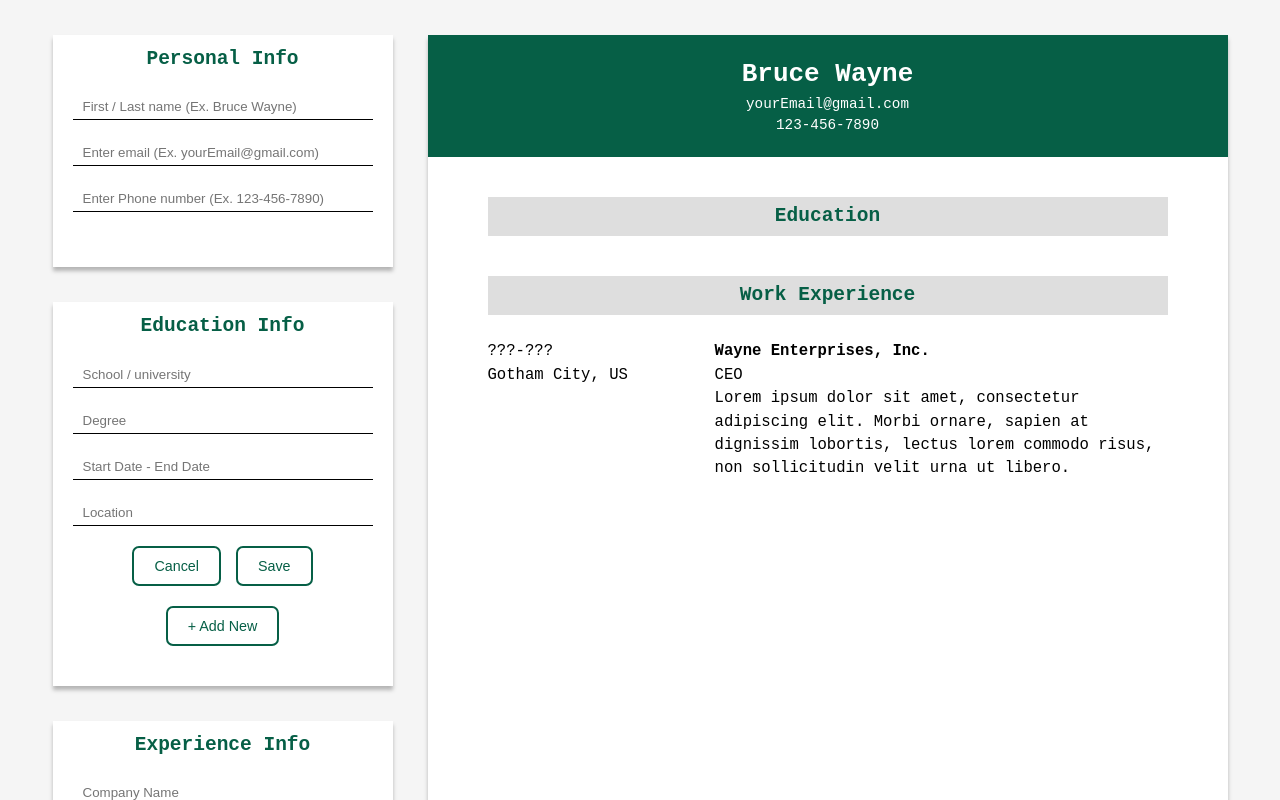
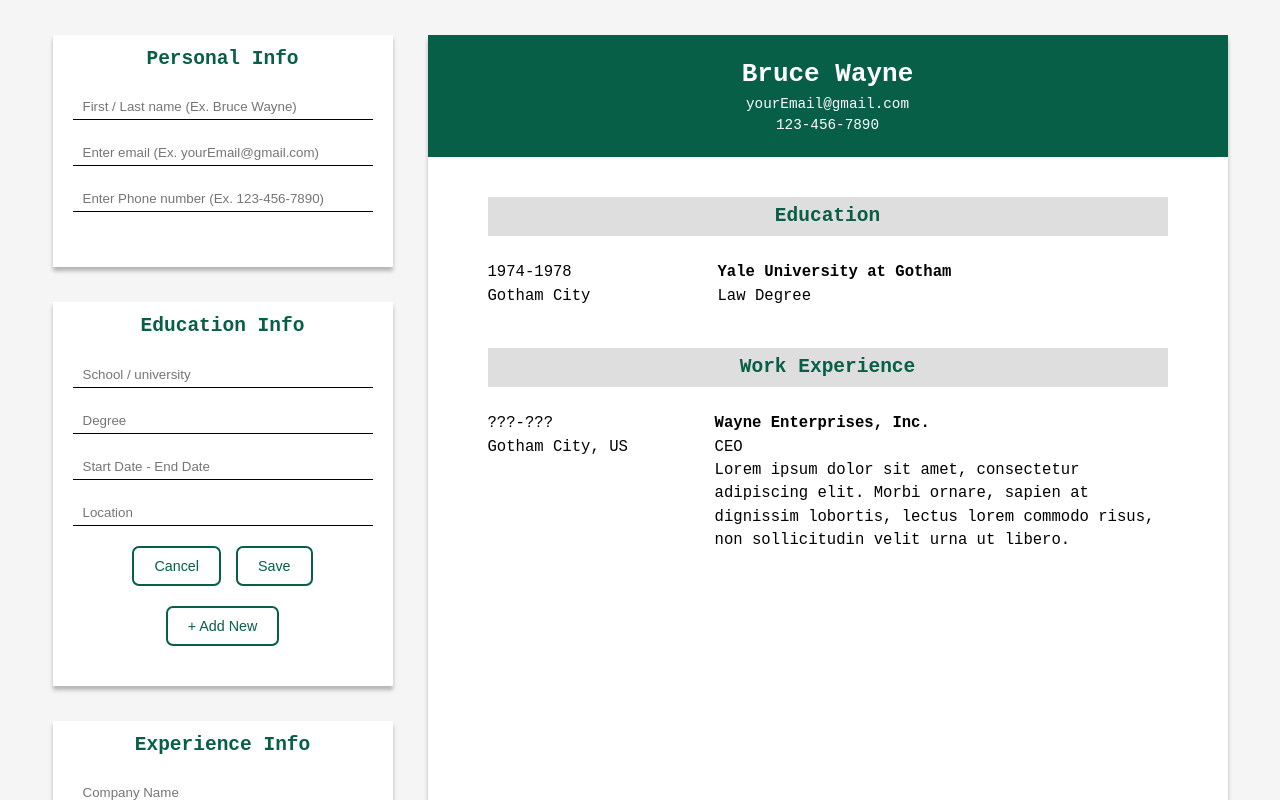
Before and after one commit to OneTooManyln/project_cv, a React (Vite) app: page / in a window 1280 px wide. Shown: the top 800 px of the page. Built offline with nearby package versions, Linux system fonts and the light colour scheme.

Commit message:
Render 'CVForm' with default data
Added check to 'CVForm' render
- Use 'isEducationEmpty' to determine if 'educationSections' prop is empty.
  - If empty, component will render with default data.

Newly createed file 'DefaultEducationData.js'
- Will store default data to be used in 'CVForm.jsx'.

```diff
--- a/src/components/CVForm.jsx
+++ b/src/components/CVForm.jsx
@@ -1,6 +1,9 @@
+import DefaultEducationData from "./DefaultEducationData";
 import "../styles/CVForm.css";
 
 export default function CVForm({ name, email, number, educationSections }) {
+  const isEducationEmpty = educationSections.length === 0;
+
   return (
     <>
       <div className="CVForm-container">
@@ -23,7 +26,22 @@ export default function CVForm({ name, email, number, educationSections }) {
             <div className="education-section-header">
               <h2>Education</h2>
             </div>
-            {educationSections.map((education, index) => (
+            {isEducationEmpty
+              ? DefaultEducationData.map((education, index) => (
+                  <div key={index} className="education-section-preview-info">
+                    <div className="preview-info-date">
+                      <p>{education.date}</p>
+                      <p>{education.location}</p>
+                    </div>
+                    <div className="preview-info-degree">
+                      <p>
+                        <strong>{education.school}</strong>
+                      </p>
+                      <p>{education.degree}</p>
+                    </div>
+                  </div>
+                ))
+              : educationSections.map((education, index) => (
                   <div key={index} className="education-section-preview-info">
                     <div className="preview-info-date">
                       <p>{education.date}</p>
--- /dev/null
+++ b/src/components/DefaultEducationData.jsx
@@ -0,0 +1,10 @@
+const DefaultEducationData = [
+  {
+    school: "Yale University at Gotham",
+    degree: "Law Degree",
+    date: "1974-1978",
+    location: "Gotham City",
+  },
+];
+
+export default DefaultEducationData;
```
Lines whose indentation alone changed are shown as unchanged.
